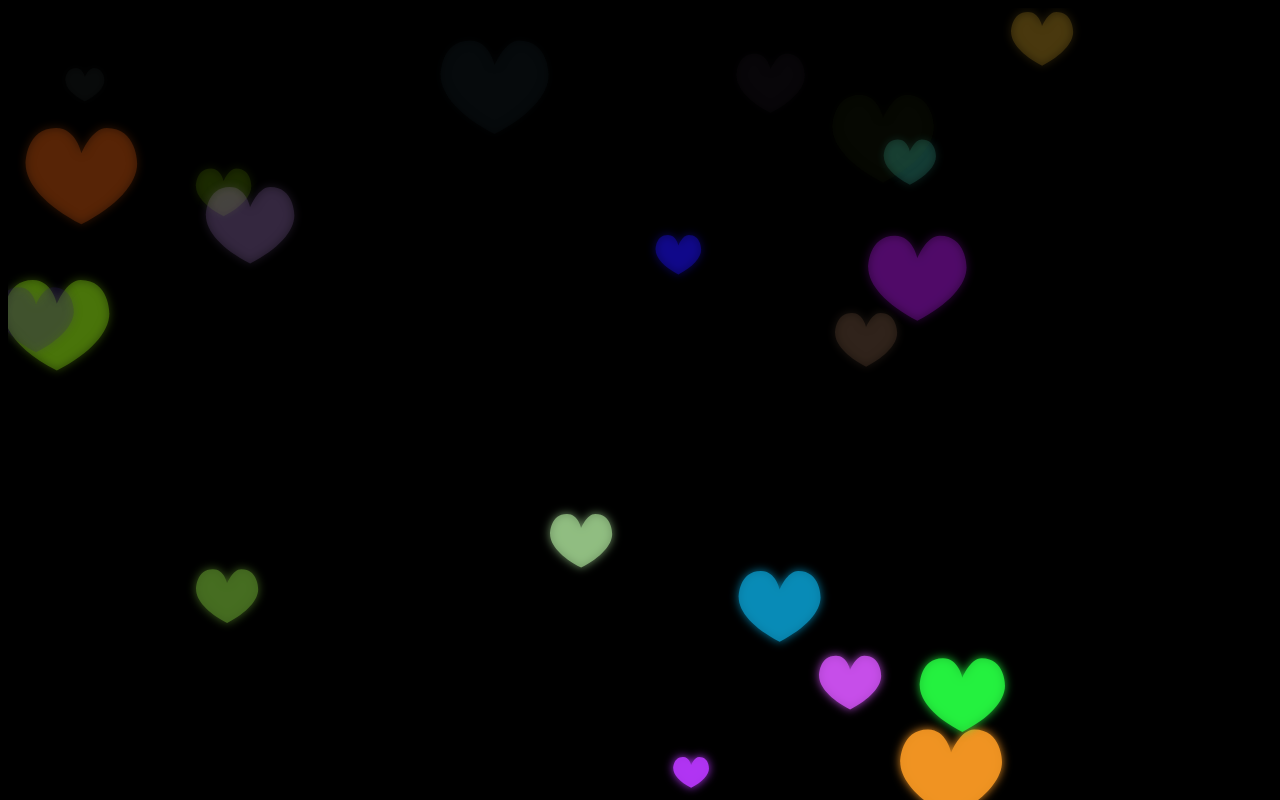
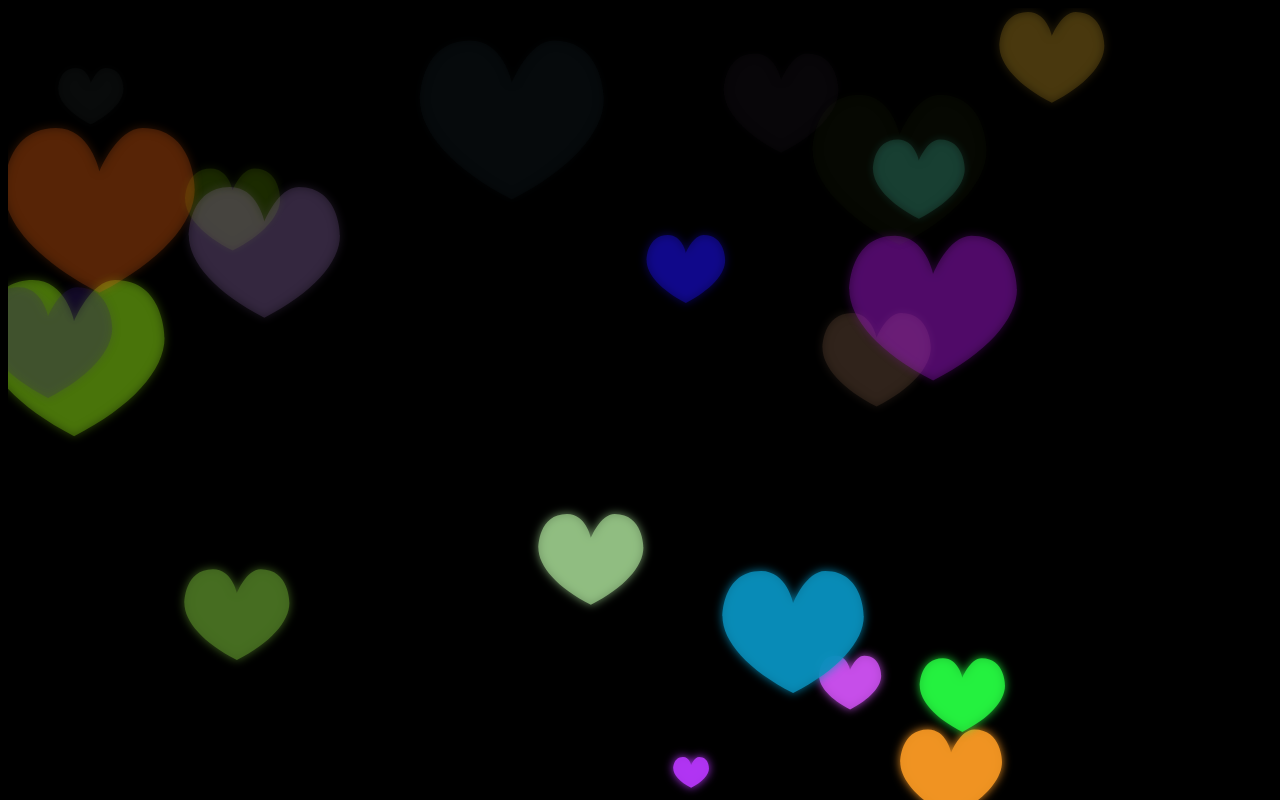
Before and after one commit to lyc3858/butterfly, a plain HTML site: page index.html in a window 1280 px wide. Drawn offline with Linux system fonts and the light colour scheme.

Commit message:
feat：init

```diff
--- a/index.html
+++ b/index.html
@@ -1,7 +1,7 @@
 <!DOCTYPE html>
 <html>
 <head>
-<title>蝴蝶要开心成长哦💕</title>
+<title>要开心成长哦💕</title>
 </head>
 <body style="background-color: black">
 <canvas id="cavs" style="position:fixed; z-index:-1;"></canvas>
@@ -18,7 +18,7 @@ class Love
     }
     init()
     {
-        this.maxScale = (Math.random() * 3.2 + 1.2) * this.board.w / 521;
+        this.maxScale = (Math.random() * 3.2 + 1.2) * this.board.w / 300;
         this.curScale = 1.2 * this.board.w / 521;
         this.x = Math.floor(Math.random() * this.board.w - 40);
         this.y = Math.floor(this.board.h - Math.random() * 200);
```
